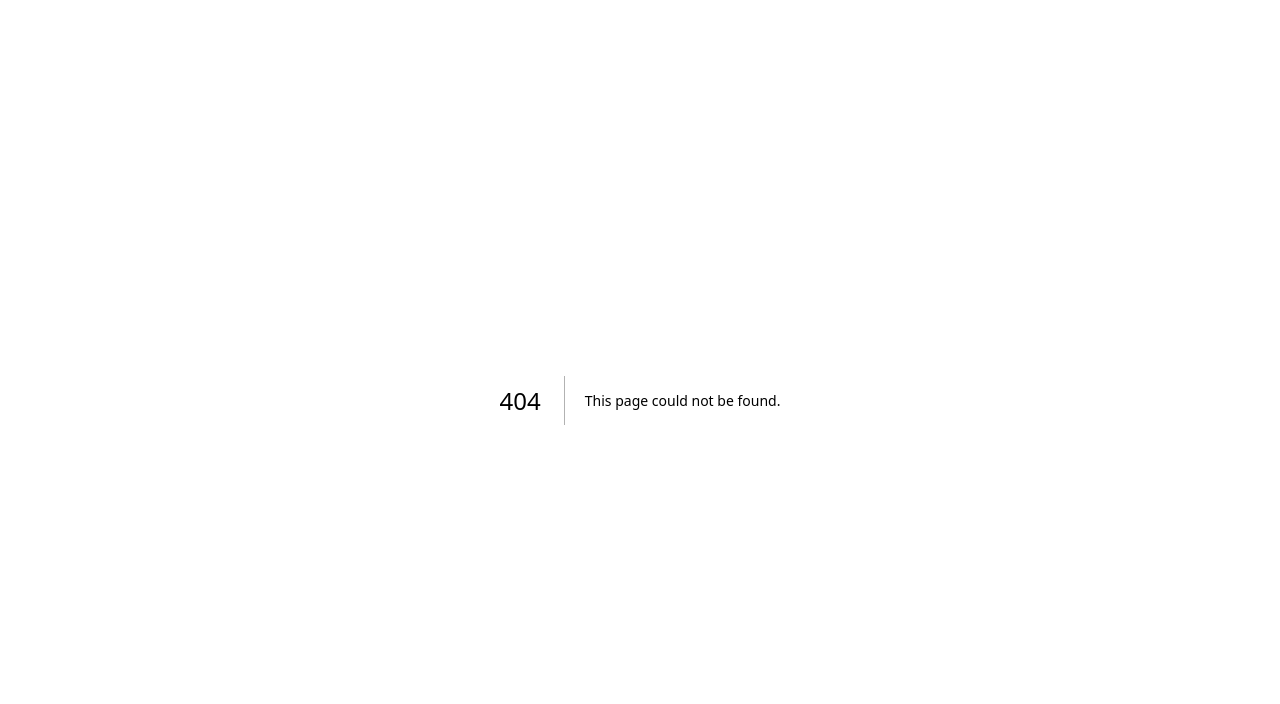
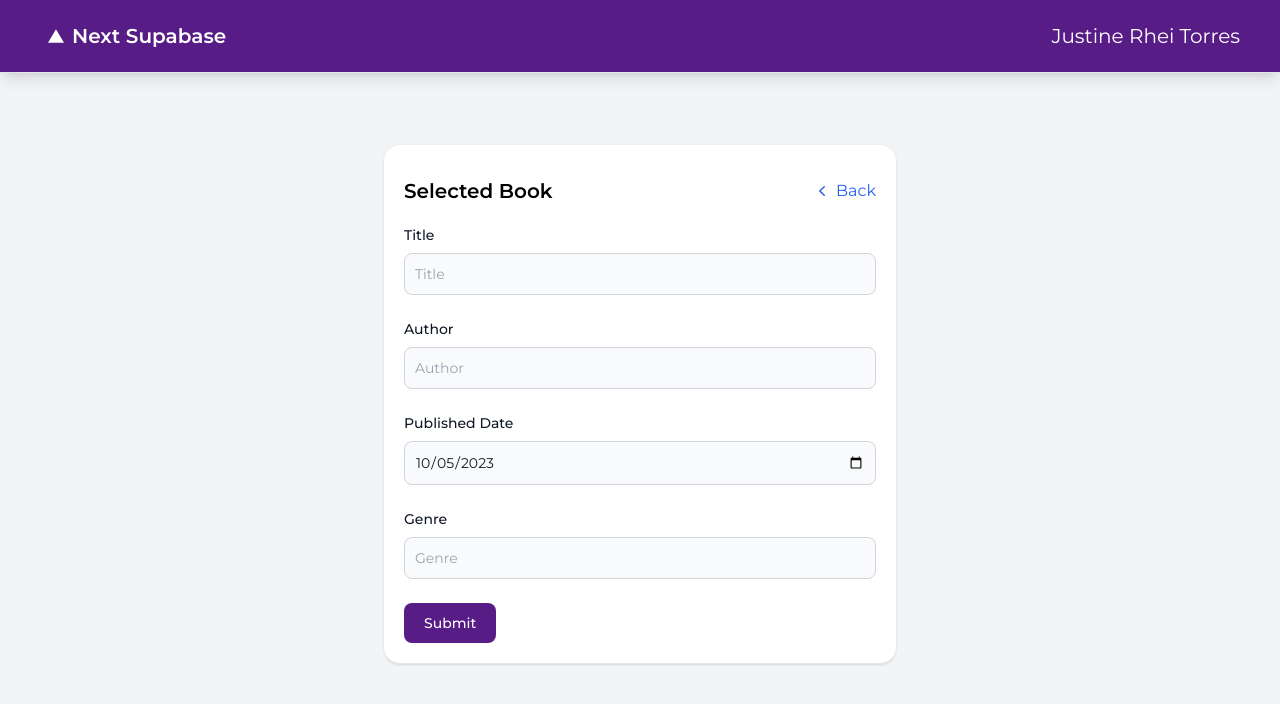
Before and after one commit to schienieder/next-supabase, a Next.js app: page /1 in a window 1280 px wide. Before the commit this address had no page. Shown: the top 704 px of the page. Built offline with nearby package versions, Linux system fonts and the light colour scheme; no server answers; the database is empty.

Commit message:
feat: update books

```diff
--- /dev/null
+++ b/app/[id]/page.tsx
@@ -0,0 +1,11 @@
+"use client";
+import BookView from "@/views/BookView";
+import { useParams } from "next/navigation";
+import React from "react";
+
+export default function Edit() {
+	const params = useParams();
+	const bookId = Number(params.id);
+
+	return <BookView bookId={bookId} />;
+}
--- a/app/layout.tsx
+++ b/app/layout.tsx
@@ -2,6 +2,7 @@ import Provider from "@/components/Provider";
 import "./globals.css";
 import type { Metadata } from "next";
 import { Inter } from "next/font/google";
+import Navbar from "@/components/Navbar";
 
 const inter = Inter({ subsets: ["latin"] });
 
@@ -18,7 +19,14 @@ export default function RootLayout({
 	return (
 		<html lang="en">
 			<body className={inter.className}>
-				<Provider>{children}</Provider>
+				<Provider>
+					<div className="w-full min-h-screen bg-gray-100 font-mont">
+						{/* TOP NAV */}
+						<Navbar />
+						{/* MAIN CONTENTS HERE */}
+						<div className="w-full p-8 flex justify-center">{children}</div>
+					</div>
+				</Provider>
 			</body>
 		</html>
 	);
--- a/app/page.tsx
+++ b/app/page.tsx
@@ -1,17 +1,6 @@
 import React from "react";
-import Navbar from "@/components/Navbar";
 import MainView from "@/views/MainView";
-// import supabase from "@/config/supabase";
 
 export default function Home() {
-	return (
-		<div className="w-full min-h-screen bg-gray-100 font-mont">
-			{/* TOP NAV */}
-			<Navbar />
-			{/* MAIN CONTENTS HERE */}
-			<div className="w-full p-8 flex justify-center">
-				<MainView />
-			</div>
-		</div>
-	);
+	return <MainView />;
 }
--- a/components/BookTable.tsx
+++ b/components/BookTable.tsx
@@ -3,6 +3,7 @@ import { useQuery } from "react-query";
 import TableData from "@/components/TableData";
 import useBookStore from "@/stores/useBookStore";
 import useModalStore from "@/stores/useModalStore";
+import { useRouter } from "next/navigation";
 
 export type Book = {
 	id: number;
@@ -17,10 +18,15 @@ const tableHeaders = ["title", "author", "published date", "genre", "actions"];
 
 const BookTable = () => {
 	const { fetchBooks, viewBook, books, error } = useBookStore((state) => state);
+	const router = useRouter();
 
 	const { onOpenDeleteModal } = useModalStore((state) => state);
 
 	const { isLoading } = useQuery("books", fetchBooks);
+
+	const handleViewBook = (bookId: number) => {
+		router.push(`/${bookId}`);
+	};
 
 	const handleDeleteBook = (bookId: number) => {
 		viewBook(bookId);
@@ -56,6 +62,7 @@ const BookTable = () => {
 					<TableData
 						isLoading={isLoading}
 						books={books}
+						onViewBook={(bookId: number) => handleViewBook(bookId)}
 						onDeleteBook={(bookId: number) => handleDeleteBook(bookId)}
 					/>
 				</table>
--- a/components/InputField.tsx
+++ b/components/InputField.tsx
@@ -5,11 +5,12 @@ type InputFieldProps = {
 	id: string;
 	inputType: string;
 	isRequired: boolean;
+	defaultValue?: string;
 	onChange(e: React.ChangeEvent<HTMLInputElement>): void;
 };
 
 const InputField: React.FC<InputFieldProps> = (props) => {
-	const { label, id, inputType, isRequired, onChange } = props;
+	const { label, id, inputType, isRequired, defaultValue, onChange } = props;
 
 	return (
 		<div className="mb-6">
@@ -26,6 +27,8 @@ const InputField: React.FC<InputFieldProps> = (props) => {
 				placeholder={label}
 				required={isRequired}
 				onChange={onChange}
+				defaultValue={defaultValue ?? ""}
+				key={defaultValue}
 			/>
 		</div>
 	);
--- a/components/TableData.tsx
+++ b/components/TableData.tsx
@@ -1,16 +1,17 @@
 import React from "react";
 import moment from "moment";
-import SkeletonLoader from "@/components/SkeletonLoader";
+import SkeletonLoader from "@/components/skeletons/TableLoader";
 import { Book } from "@/components/BookTable";
 
 type TableDataProps = {
 	isLoading: boolean;
 	books: Book[];
+	onViewBook(bookId: number): void;
 	onDeleteBook(bookId: number): void;
 };
 
 const TableData: React.FC<TableDataProps> = (props) => {
-	const { isLoading, books, onDeleteBook } = props;
+	const { isLoading, books, onViewBook, onDeleteBook } = props;
 
 	if (isLoading) {
 		return <SkeletonLoader />;
@@ -47,6 +48,9 @@ const TableData: React.FC<TableDataProps> = (props) => {
 						</p>
 					</td>
 					<td className="px-6 py-4 flex justify-center gap-x-5">
+						<button
+							onClick={() => onViewBook(book.id)}
+							className="text-gray-500 hover:text-gray-700">
 							<svg
 								xmlns="http://www.w3.org/2000/svg"
 								fill="none"
@@ -60,7 +64,10 @@ const TableData: React.FC<TableDataProps> = (props) => {
 									d="M16.862 4.487l1.687-1.688a1.875 1.875 0 112.652 2.652L10.582 16.07a4.5 4.5 0 01-1.897 1.13L6 18l.8-2.685a4.5 4.5 0 011.13-1.897l8.932-8.931zm0 0L19.5 7.125M18 14v4.75A2.25 2.25 0 0115.75 21H5.25A2.25 2.25 0 013 18.75V8.25A2.25 2.25 0 015.25 6H10"
 								/>
 							</svg>
-						<button onClick={() => onDeleteBook(book.id)}>
+						</button>
+						<button
+							onClick={() => onDeleteBook(book.id)}
+							className="text-gray-500 hover:text-gray-700">
 							<svg
 								xmlns="http://www.w3.org/2000/svg"
 								fill="none"
--- a/components/Tabs.tsx
+++ b/components/Tabs.tsx
@@ -19,7 +19,6 @@ const Tabs = () => {
 
 	const changeActiveItem = (item: string) => {
 		if (isActive === item) return;
-		console.log("Item: ", item);
 		setIsActive(item);
 	};
 
--- a/components/modals/DeleteBookModal.tsx
+++ b/components/modals/DeleteBookModal.tsx
@@ -7,11 +7,11 @@ const DeleteBookModal = () => {
 	const { isOpenDeleteModal, onCloseDeleteModal } = useModalStore(
 		(state) => state
 	);
-	const { bookData, deleteBook } = useBookStore((state) => state);
+	const { selectedBookData, deleteBook } = useBookStore((state) => state);
 
 	const onSubmitButton = (e: React.FormEvent) => {
 		e.preventDefault();
-		deleteBook(bookData.id);
+		deleteBook(selectedBookData.id);
 		onCloseDeleteModal();
 	};
 
@@ -23,7 +23,10 @@ const DeleteBookModal = () => {
 			onCloseModal={onCloseDeleteModal}>
 			<h4 className="text-base my-6">
 				Do you want to delete book{" "}
-				<span className="capitalize font-semibold">{bookData.title}</span>?
+				<span className="capitalize font-semibold">
+					{selectedBookData.title}
+				</span>
+				?
 			</h4>
 			<button
 				type="button"
--- /dev/null
+++ b/components/skeletons/FormLoader.tsx
@@ -0,0 +1,18 @@
+import React from "react";
+
+const FormLoading = () => {
+	return (
+		<div className="w-full md:w-4/5 md:max-w-lg p-8 bg-white rounded-2xl">
+			<div className="flex flex-col gap-y-6">
+				{Array.from({ length: 5 }).map((_, index: number) => (
+					<div className="flex flex-col gap-y-2" key={index}>
+						<div className="py-2 px-10 w-10 bg-slate-200 rounded-full"></div>
+						<div className="py-5 min-w-fit bg-slate-200 rounded-full"></div>
+					</div>
+				))}
+			</div>
+		</div>
+	);
+};
+
+export default FormLoading;
--- a/stores/useBookStore.ts
+++ b/stores/useBookStore.ts
@@ -5,8 +5,8 @@ import { PostgrestError } from "@supabase/supabase-js";
 
 interface BookState {
 	books: Book[];
-	bookData: Book;
-	addBookData: {
+	selectedBookData: Book;
+	bookData: {
 		title: string;
 		author: string;
 		publishedDate: Date;
@@ -17,12 +17,13 @@ interface BookState {
 	fetchBooks(): void;
 	viewBook(bookId: number): void;
 	createBook(): void;
+	updateBook(bookId: number): void;
 	deleteBook(bookId: number): void;
 }
 
 const useBookStore = create<BookState>((set, get) => ({
 	books: [],
-	bookData: {
+	selectedBookData: {
 		id: 0,
 		title: "",
 		author: "",
@@ -30,7 +31,7 @@ const useBookStore = create<BookState>((set, get) => ({
 		genre: "",
 		createdAt: new Date(),
 	},
-	addBookData: {
+	bookData: {
 		title: "",
 		author: "",
 		publishedDate: new Date(),
@@ -38,9 +39,10 @@ const useBookStore = create<BookState>((set, get) => ({
 	},
 	error: null,
 	onChangeInput: (name: string, value: string | number | Date) => {
-		set({ addBookData: { ...get().addBookData, [name]: value } });
+		set({ bookData: { ...get().bookData, [name]: value } });
 	},
 	fetchBooks: async () => {
+		try {
 			const { data, error } = await supabase
 				.from("books")
 				.select()
@@ -58,8 +60,12 @@ const useBookStore = create<BookState>((set, get) => ({
 			}
 
 			set({ books: data });
+		} catch (e) {
+			console.log("Error: ", (e as PostgrestError).message);
+		}
 	},
 	viewBook: async (bookId: number) => {
+		try {
 			const { data, error } = await supabase
 				.from("books")
 				.select()
@@ -71,13 +77,19 @@ const useBookStore = create<BookState>((set, get) => ({
 			}
 
 			if (!error && data) {
-			set({ bookData: data });
+				set({ selectedBookData: data });
+			}
+
+			return get().selectedBookData;
+		} catch (e) {
+			console.log("Error: ", (e as PostgrestError).message);
 		}
 	},
 	createBook: async () => {
+		try {
 			const { data, error } = await supabase
 				.from("books")
-			.insert([get().addBookData]);
+				.insert([get().bookData]);
 
 			if (error) {
 				set({ error: (error as PostgrestError).message });
@@ -87,8 +99,53 @@ const useBookStore = create<BookState>((set, get) => ({
 				const previousBooks = get().books;
 				set({ books: [...previousBooks, data] });
 			}
+		} catch (e) {
+			console.log("Error: ", (e as PostgrestError).message);
+		}
+	},
+	updateBook: async (bookId: number) => {
+		try {
+			const currentBook = get().bookData;
+
+			const { data, error } = await supabase
+				.from("books")
+				.update({
+					title: currentBook.title,
+					author: currentBook.author,
+					publishedDate: currentBook.publishedDate,
+					genre: currentBook.genre,
+				})
+				.eq("id", bookId)
+				.select()
+				.single();
+
+			if (error) {
+				set({ error: (error as PostgrestError).message });
+				return;
+			}
+
+			if (data === null) return;
+
+			const updatedBooks = get().books.map((book: Book) => {
+				if (book.id === bookId) {
+					return {
+						...book,
+						title: currentBook.title,
+						author: currentBook.author,
+						publishedDate: currentBook.publishedDate,
+						genre: currentBook.genre,
+					};
+				}
+				return book;
+			});
+
+			set({ books: updatedBooks });
+		} catch (e) {
+			console.log("Error: ", (e as PostgrestError).message);
+		}
 	},
 	deleteBook: async (bookId: number) => {
+		try {
 			const { error } = await supabase.from("books").delete().eq("id", bookId);
 
 			if (error) {
@@ -100,6 +157,9 @@ const useBookStore = create<BookState>((set, get) => ({
 				(book: Book) => book.id !== bookId
 			);
 			set({ books: filteredBooks });
+		} catch (e) {
+			console.log("Error: ", (e as PostgrestError).message);
+		}
 	},
 }));
 
--- /dev/null
+++ b/views/BookView.tsx
@@ -0,0 +1,115 @@
+import InputField from "@/components/InputField";
+import useBookStore from "@/stores/useBookStore";
+import moment from "moment";
+import React from "react";
+import { useRouter } from "next/navigation";
+import { useQuery } from "react-query";
+import SkeletonLoader from "@/components/skeletons/FormLoader";
+
+interface BookViewProps {
+	bookId: number;
+}
+
+const BookView: React.FC<BookViewProps> = (props) => {
+	const { bookId } = props;
+
+	const { selectedBookData, onChangeInput, viewBook, updateBook } =
+		useBookStore((state) => state);
+	const router = useRouter();
+
+	const onChangeInputField: (e: React.ChangeEvent<HTMLInputElement>) => void = (
+		e
+	) => {
+		const { name, value } = e.target;
+		onChangeInput(name, value);
+	};
+
+	const fetchBook = () => {
+		viewBook(bookId);
+	};
+
+	const { isLoading } = useQuery("fetchBook", fetchBook);
+
+	if (isLoading) {
+		return <SkeletonLoader />;
+	}
+
+	const onSubmitForm = (e: React.FormEvent) => {
+		e.preventDefault();
+		updateBook(bookId);
+		router.push("/");
+	};
+
+	return (
+		<div className="w-full md:max-w-lg">
+			<div className="w-full bg-white shadow border-b border-gray-200 rounded-2xl mt-10 p-5">
+				<div className="flex justify-between items-center mt-3">
+					<h4 className="text-sm md:text-xl font-semibold">Selected Book</h4>
+					<button
+						type="button"
+						onClick={() => router.back()}
+						className="text-blue-600 flex gap-x-1 items-center">
+						<svg
+							xmlns="http://www.w3.org/2000/svg"
+							viewBox="0 0 20 20"
+							fill="currentColor"
+							className="w-5 h-5">
+							<path
+								fillRule="evenodd"
+								d="M12.79 5.23a.75.75 0 01-.02 1.06L8.832 10l3.938 3.71a.75.75 0 11-1.04 1.08l-4.5-4.25a.75.75 0 010-1.08l4.5-4.25a.75.75 0 011.06.02z"
+								clipRule="evenodd"
+							/>
+						</svg>
+
+						<p className="text-sm md:text-base">Back</p>
+					</button>
+				</div>
+				{/* FORM HERE */}
+				<form className="mt-5" onSubmit={onSubmitForm}>
+					<InputField
+						label="title"
+						id="title"
+						inputType="text"
+						onChange={onChangeInputField}
+						isRequired
+						defaultValue={selectedBookData.title}
+					/>
+					<InputField
+						label="author"
+						id="author"
+						inputType="text"
+						onChange={onChangeInputField}
+						isRequired
+						defaultValue={selectedBookData.author}
+					/>
+					<InputField
+						label="published date"
+						id="publishedDate"
+						inputType="date"
+						onChange={onChangeInputField}
+						defaultValue={moment(selectedBookData.publishedDate).format(
+							"YYYY-MM-DD"
+						)}
+						isRequired
+					/>
+					<InputField
+						label="genre"
+						id="genre"
+						inputType="text"
+						onChange={onChangeInputField}
+						isRequired
+						defaultValue={selectedBookData.genre}
+					/>
+
+					<button
+						type="submit"
+						className="text-white bg-purple-900 hover:bg-purple-800 focus:ring-4 focus:ring-purple-300 font-medium rounded-lg focus:outline-none text-sm w-full sm:w-auto px-5 py-2.5 text-center">
+						Submit
+					</button>
+				</form>
+			</div>
+		</div>
+	);
+};
+
+export default BookView;
```
Also changed, not shown: components/skeletons/TableLoader.tsx (renamed from components/SkeletonLoader.tsx). Lines whose indentation alone changed are shown as unchanged.
